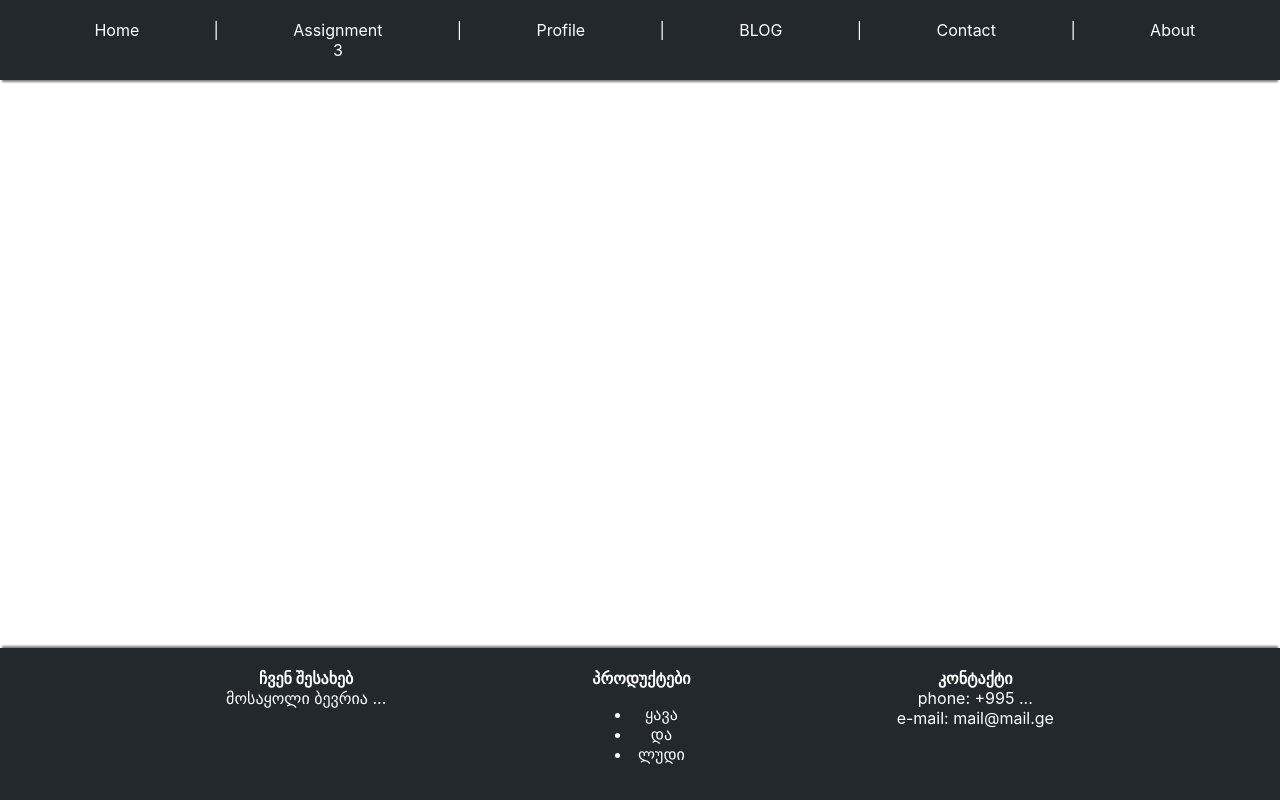
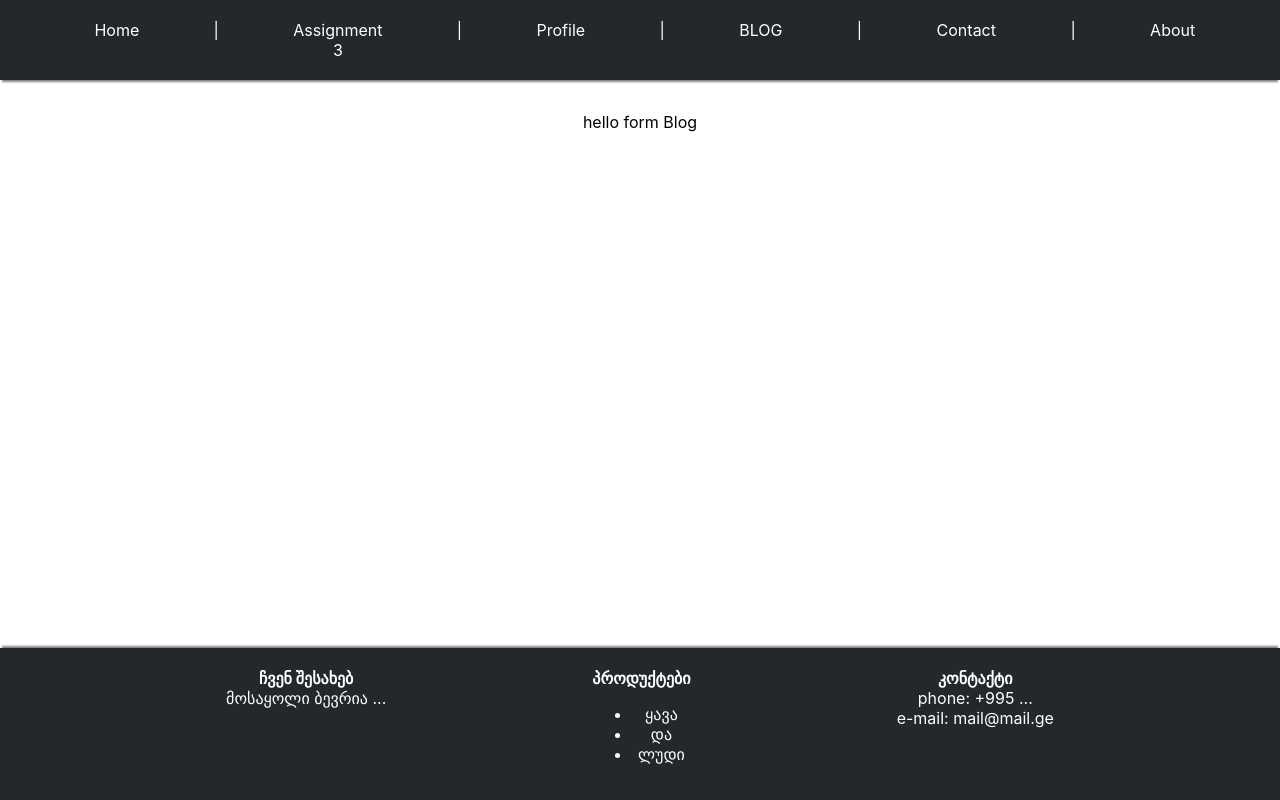
Before and after one commit to IrakliAmbroladze/tbc_x_usaid, a React (Create React App) app: page /blog in a window 1280 px wide. Built offline with nearby package versions, Linux system fonts and the light colour scheme.

Commit message:
add BLOG route

```diff
--- a/src/App.js
+++ b/src/App.js
@@ -5,6 +5,7 @@ import Footer from './components/Footer';
 import Main from './components/Main';
 import Assignement3 from './components/Assignement3';
 import Profile from './components/Profile';
+import Blog from './components/Blog';
 import Contact from './components/Contact';
 import About from './components/About';
 
@@ -19,6 +20,7 @@ export default function App() {
             <Route path="/" element={<Main />} />
             <Route path="/assignement-3" element={<Assignement3 />} />
             <Route path="/profile" element={<Profile />} />
+            <Route path="/blog" element={<Blog />} />
             <Route path="/contact" element={<Contact />} />
             <Route path="/about" element={<About />} />
           </Routes>
```
